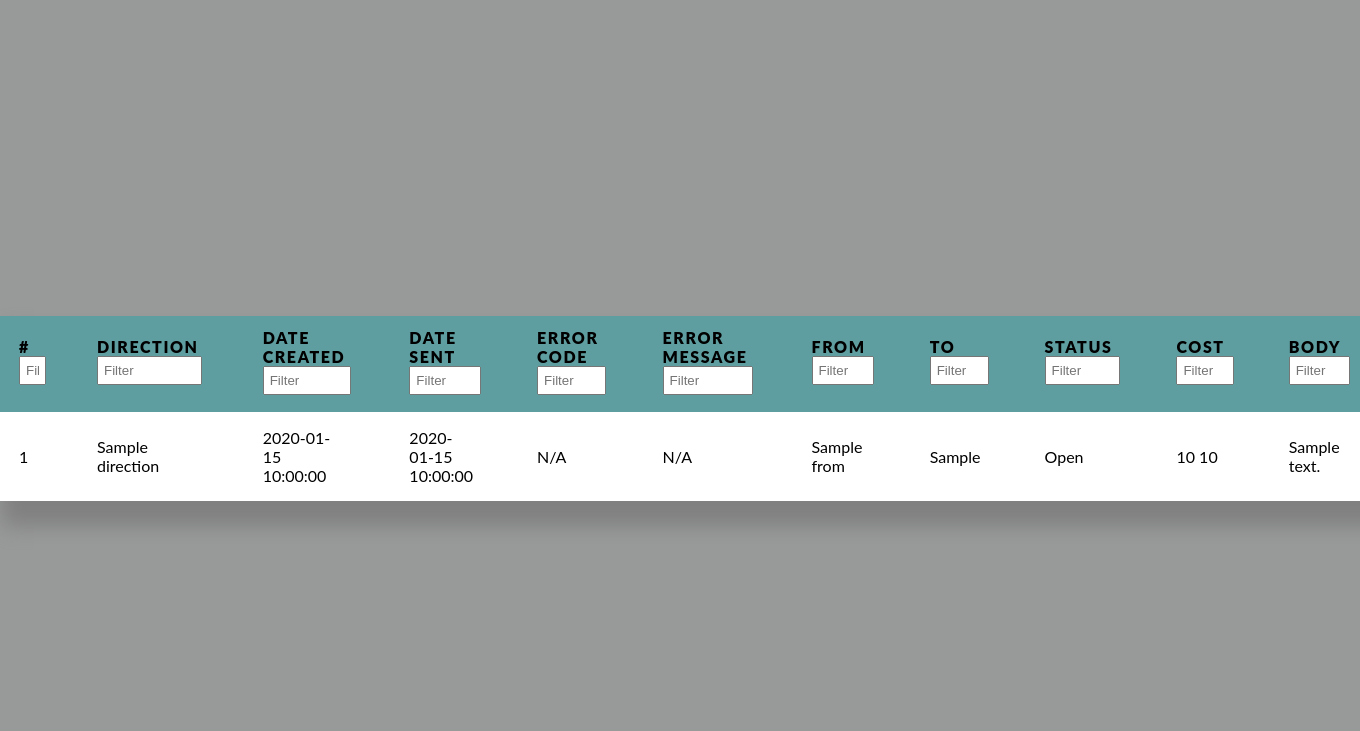
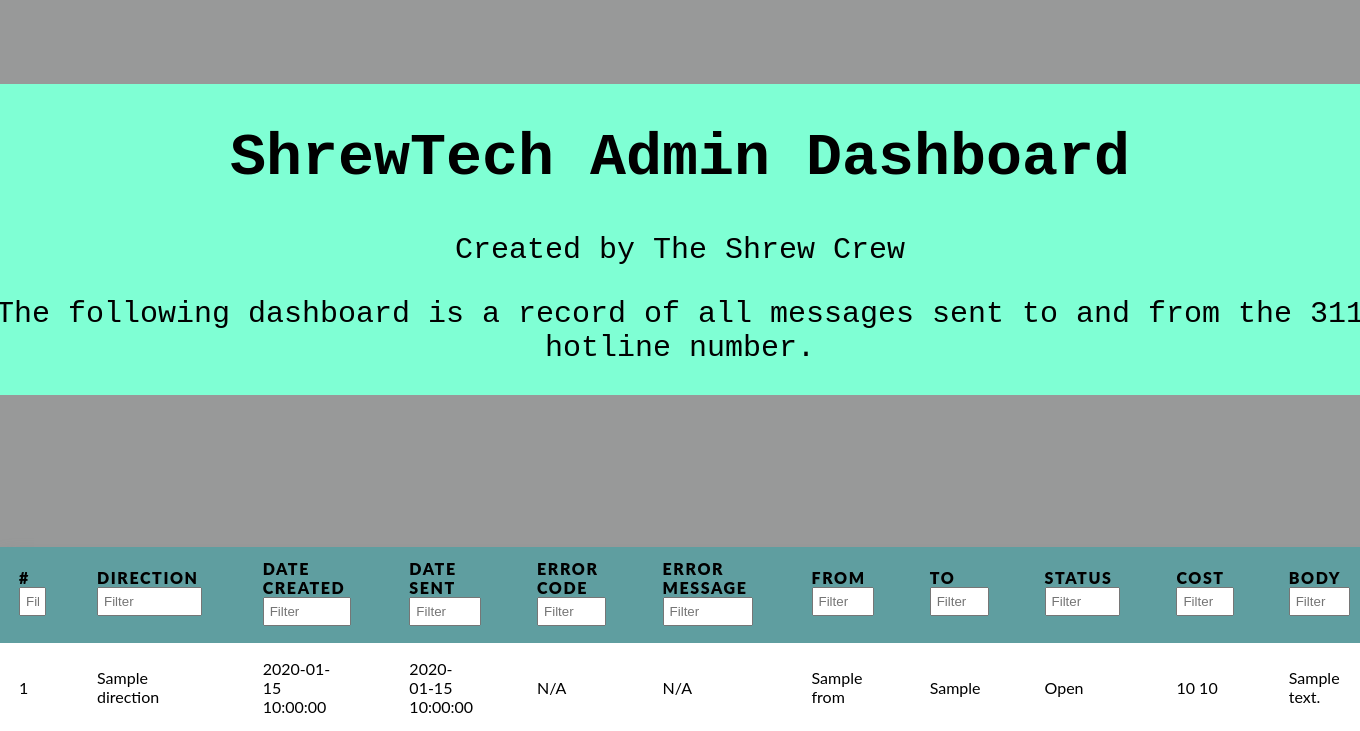
Before and after one commit to gotecho/ShrewCrew, a Flask app: template sms_messaging/templates/index.html in a window 1360 px wide. Shown: the top 731 px of the page. Run offline with Flask 3, Linux system fonts and the light colour scheme; the template is opened without the code that fills it: most values are stand-ins (such as "Sample title", 1, 10 or a date in 2020).

Commit message:
SHREW-78

```diff
--- a/sms_messaging/static/style.css
+++ b/sms_messaging/static/style.css
@@ -15,6 +15,12 @@ table{
 
 
 }
+header{
+    text-align: center;
+    background-color: aquamarine;
+    font-size: 30px;
+    font-family:'Courier New', Courier, monospace;
+}
 th{
     background-color: cadetblue;
     padding:0.75rem 2rem;
--- a/sms_messaging/templates/index.html
+++ b/sms_messaging/templates/index.html
@@ -15,6 +15,11 @@
     </style>
 </head>
 <body>
+    <header id="websiteHeader">
+        <h1> ShrewTech Admin Dashboard </h1>
+        <p> Created by The Shrew Crew </p>
+        <p> The following dashboard is a record of all messages sent to and from the 311 hotline number.</p>
+    </header>
     <table id="smsTable">
         <thead>
             <tr>
```
